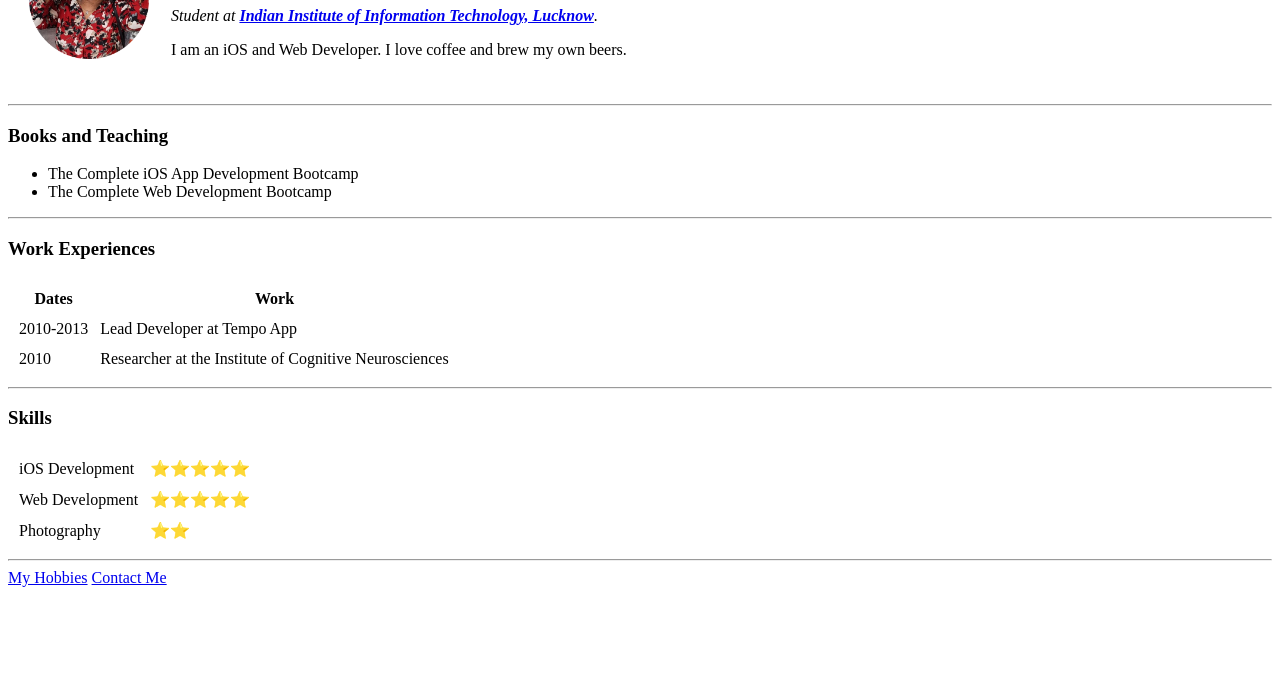
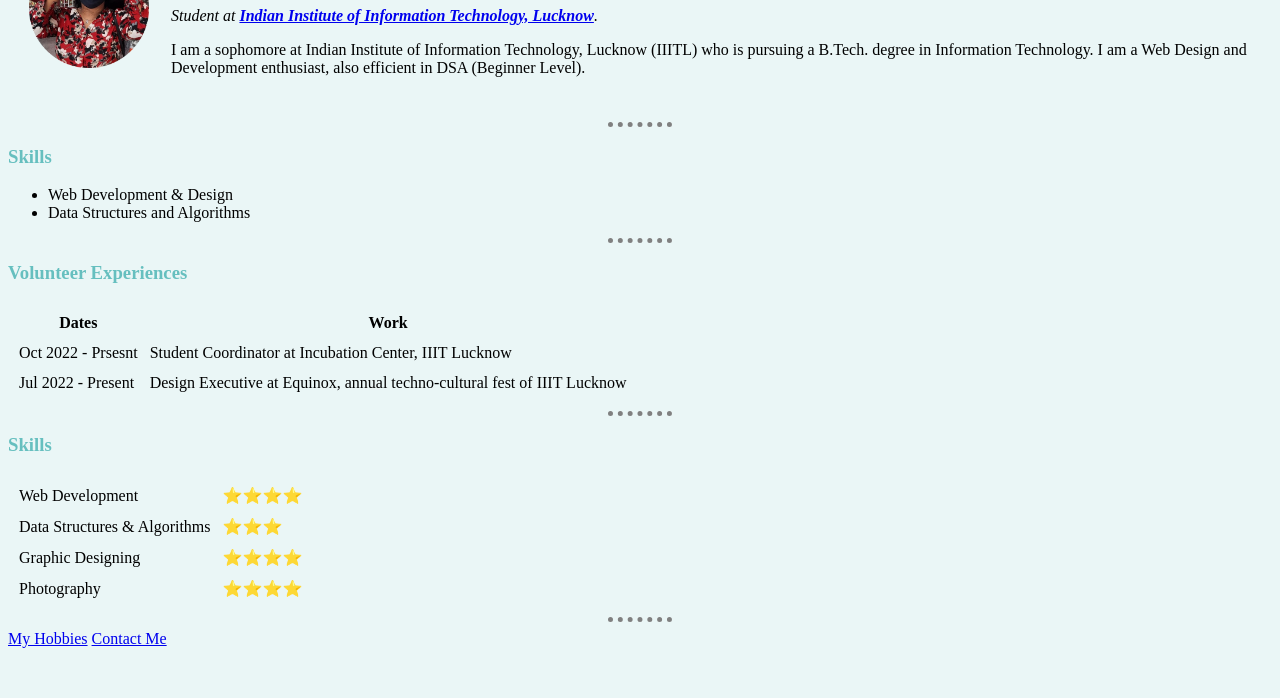
Before and after one commit to saumyyaaaaa/CV, a plain HTML site: page index.html in a window 1280 px wide. Shown: the part 102-800 px from the top of the page. Drawn offline with Linux system fonts and the light colour scheme.

Commit message:
Add files via upload

```diff
--- /dev/null
+++ b/css/style.css
@@ -0,0 +1,28 @@
+/* Syntax: selector{property:value;} */
+/* class Selector (.) */
+/* id Selector (#) */
+/* class and id selectors hold greater priority than simple selectors */
+/* A Class name can be used by multiple HTML elements, while an ID name must only be used by one HTML element within the page. */
+
+body{
+    /* Inline CSS > Internal CSS > External CSS */
+     background-color: #EAF6F6;
+}
+h1{
+    color: #66BFBF;
+}
+h3{
+    color: #66BFBF;
+}
+hr{
+    /* When one value is specified, it applies the same style to all four sides.
+       When two values are specified, the first style applies to the top and bottom, the second to the left and right.
+       When three values are specified, the first style applies to the top, the second to the left and right, the third to the bottom.
+       When four values are specified, the styles apply to the top, right, bottom, and left in that order (clockwise). */
+
+    border-color: grey;
+    border-style: none;
+    border-top-style: dotted;
+    border-width: 5px;
+    width: 5%;
+}
--- a/index.html
+++ b/index.html
@@ -4,9 +4,10 @@
     <meta charset="UTF-8">
     <meta http-equiv="X-UA-Compatible" content="IE=edge">
     <meta name="viewport" content="width=device-width, initial-scale=1.0">
-    <title>Saumya's Personal Site</title>
+    <title>Personal Site</title>
+    <link rel="stylesheet" href="CSS/style.css">
 </head>
-<body>
+<body style="background-color: #EAF6F6;">
 
      <!--
         <img src="angela.png">: image tag
@@ -33,7 +34,7 @@
             <td>
                 <h1>Saumya</h1>
                 <p><em>Student at <strong><a href="https://iiitl.ac.in/">Indian Institute of Information Technology, Lucknow</a></strong>.</em></p>
-                <p>I am an iOS and Web Developer. I love coffee and brew my own beers.</p>
+                <p>I am a sophomore at Indian Institute of Information Technology, Lucknow (IIITL) who is pursuing a B.Tech. degree in Information Technology. I am a Web Design and Development enthusiast, also efficient in DSA (Beginner Level).</p>
             </td>
         </tr>
     </table>
@@ -57,10 +58,10 @@
             dd tag DESCRIBES a term in the description list
     -->
 
-    <h3>Books and Teaching</h3>
+    <h3>Skills</h3>
     <ul>
-        <li>The Complete iOS App Development Bootcamp</li>
-        <li>The Complete Web Development Bootcamp</li>
+        <li>Web Development & Design</li>
+        <li>Data Structures and Algorithms</li>
     </ul>
     <hr>
 
@@ -76,7 +77,7 @@
         th: table cell header
         td: table cell
     -->
-    <h3>Work Experiences</h3>
+    <h3>Volunteer Experiences</h3>
     <table cellspacing="10">
         <thead>
             <tr>
@@ -86,12 +87,12 @@
         </thead>
         <tbody>
             <tr>
-                <td>2010-2013</td>
-                <td>Lead Developer at Tempo App</td>
+                <td>Oct 2022 - Prsesnt</td>
+                <td>Student Coordinator at Incubation Center, IIIT Lucknow</td>
             </tr>
             <tr>
-                <td>2010</td>
-                <td>Researcher at the Institute of Cognitive Neurosciences</td>
+                <td>Jul 2022 - Present</td>
+                <td>Design Executive at Equinox, annual techno-cultural fest of IIIT Lucknow</td>
             </tr>
         </tbody>
     </table>
@@ -100,16 +101,20 @@
     <h3>Skills</h3>
     <table cellspacing="10">
         <tr>
-            <td>iOS Development</td>
-            <td>⭐⭐⭐⭐⭐</td>
+            <td>Web Development</td>
+            <td>⭐⭐⭐⭐</td>
         </tr>
         <tr>
-            <td>Web Development</td>
-            <td>⭐⭐⭐⭐⭐</td>
+            <td>Data Structures & Algorithms</td>
+            <td>⭐⭐⭐</td>
+        </tr>
+        <tr>
+            <td>Graphic Designing</td>
+            <td>⭐⭐⭐⭐</td>
         </tr>
         <tr>
             <td>Photography</td>
-            <td>⭐⭐</td>
+            <td>⭐⭐⭐⭐</td>
         </tr>
     </table>
     <hr>
```
Also changed, not shown: contactme.html (+4 -4 lines), hobbies.html (+4 -3 lines).
